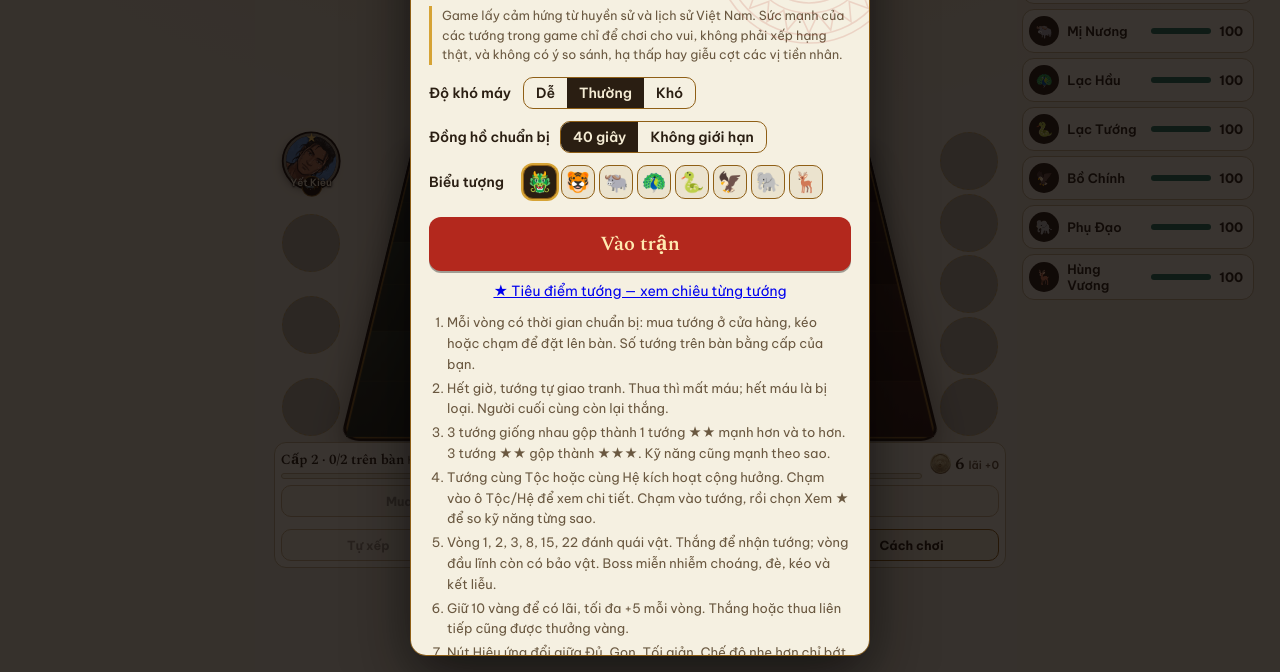
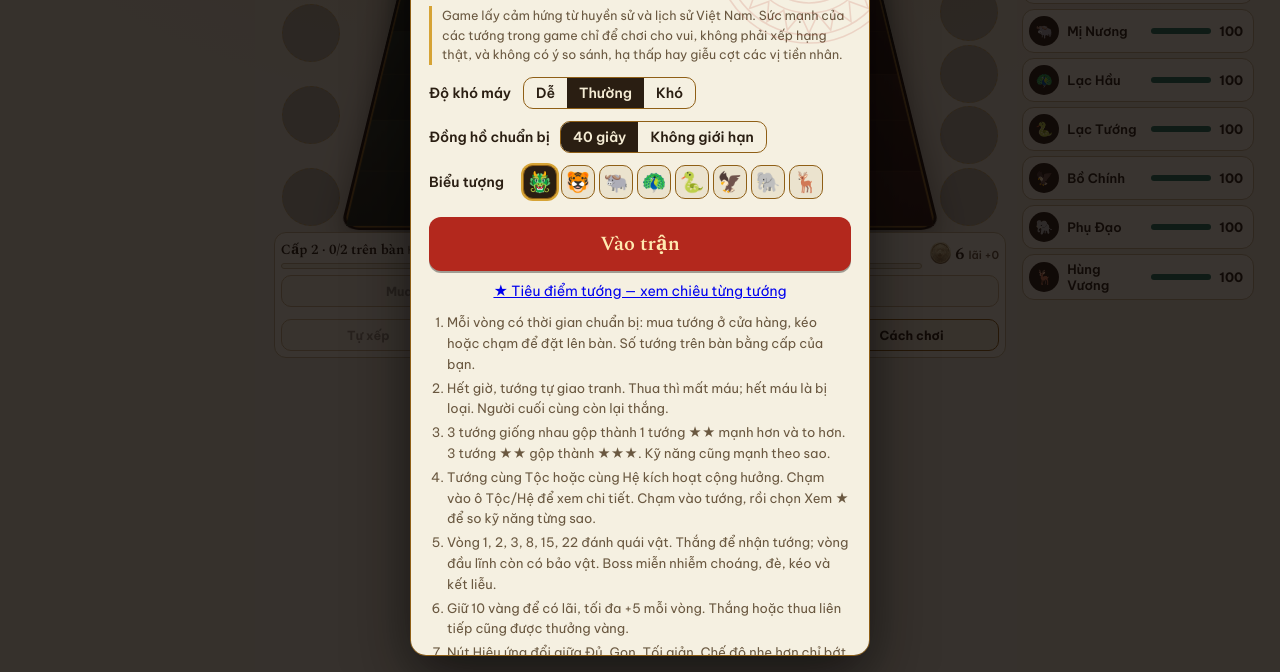
Before and after one commit to duyanhk1000-dot/kybien, a plain HTML site: page frontend/co-huyen-su.html in a window 1280 px wide. Shown: the part 128-800 px from the top of the page. Drawn offline with nearby package versions, Linux system fonts and the light colour scheme.

Commit message:
Co Huyen Su: bo khoang trong lon tren ban nghieng — tiltwrap thu hep ve chieu cao nhin thay V (cung cong thuc syncBench), arena don xuong day bang flex, them height vao transition de chuyen goc muot; phang/mobile khong doi

```diff
--- a/frontend/co-huyen-su.html
+++ b/frontend/co-huyen-su.html
@@ -47,9 +47,9 @@ button:focus-visible{outline:2px solid var(--gold);outline-offset:2px}
 .stage{width:calc(var(--c)*8);display:flex;flex-direction:column;gap:6px}
 .boardrow{display:flex;flex-direction:column;align-items:center;gap:6px}
 .boardrow .tiltwrap{order:0}.boardrow .benchL{order:1}.boardrow .benchR{order:2}
-.tiltwrap{flex:none;transition:transform .45s ease}
-.tiltwrap.tilt{transform:perspective(950px) rotateX(38deg);transform-origin:50% 100%}
-.tiltwrap.tilt .arena{overflow:visible}
+.tiltwrap{flex:none;transition:transform .45s ease,height .45s ease}
+.tiltwrap.tilt{transform:perspective(950px) rotateX(38deg);transform-origin:50% 100%;display:flex;flex-direction:column;justify-content:flex-end}
+.tiltwrap.tilt .arena{overflow:visible;flex:none}
 @media(min-width:980px){
   .stage{width:calc(var(--c)*9.8 + 12px)}
   .boardrow{flex-direction:row;align-items:stretch;justify-content:center}
@@ -1517,8 +1517,9 @@ let VIEW_TILT=store.get('chs_view')!=='flat';
 function applyView(){const w=$('#tiltwrap');if(w)w.classList.toggle('tilt',VIEW_TILT);const br=$('#boardrow');if(br)br.classList.toggle('tilted',VIEW_TILT);const b=$('#viewBtn');if(b)b.textContent=VIEW_TILT?'Góc: Nghiêng':'Góc: Phẳng';store.set('chs_view',VIEW_TILT?'tilt':'flat');syncBench();}
 function syncBench(){const w=$('#tiltwrap'),bL=$('#benchL'),bR=$('#benchR'),ar=$('#arena');
   if(!w||!bL||!bR||!ar)return;
-  if(!w.classList.contains('tilt')||innerWidth<980){[bL,bR].forEach(b=>{b.style.height='';b.style.width='';b.style.setProperty('--bs','');});return;}
+  if(!w.classList.contains('tilt')||innerWidth<980){[bL,bR].forEach(b=>{b.style.height='';b.style.width='';b.style.setProperty('--bs','');});w.style.height='';return;}
   const H=ar.offsetHeight,V=Math.round(H*0.788*950/(950+H*0.616)),s=Math.max(30,Math.floor((V-12)/5));
+  w.style.height=V+'px';
   [bL,bR].forEach(b=>{b.style.height=V+'px';b.style.width=s+'px';b.style.setProperty('--bs',s+'px');});
 }
 $('#viewBtn').onclick=()=>{VIEW_TILT=!VIEW_TILT;applyView();};
```
